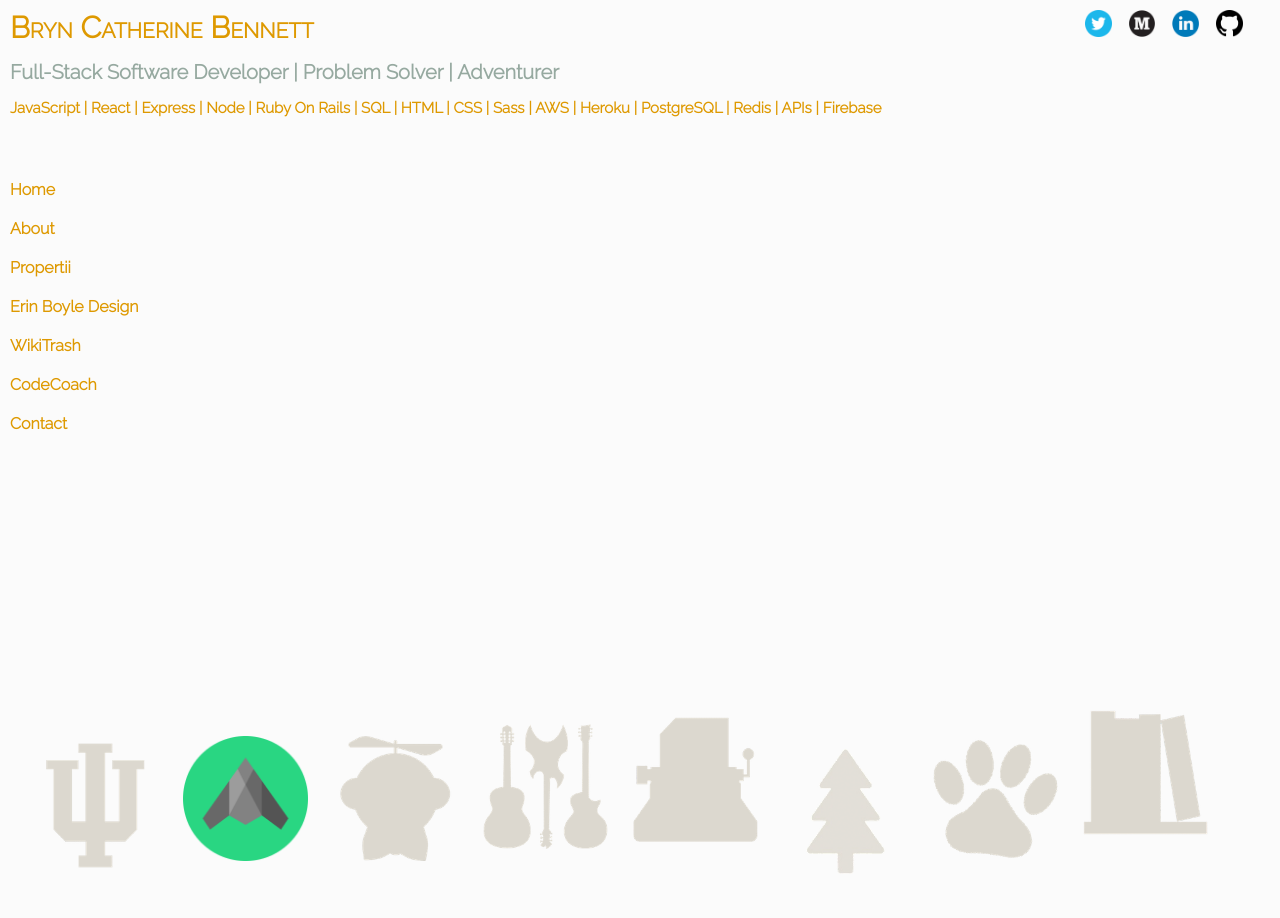
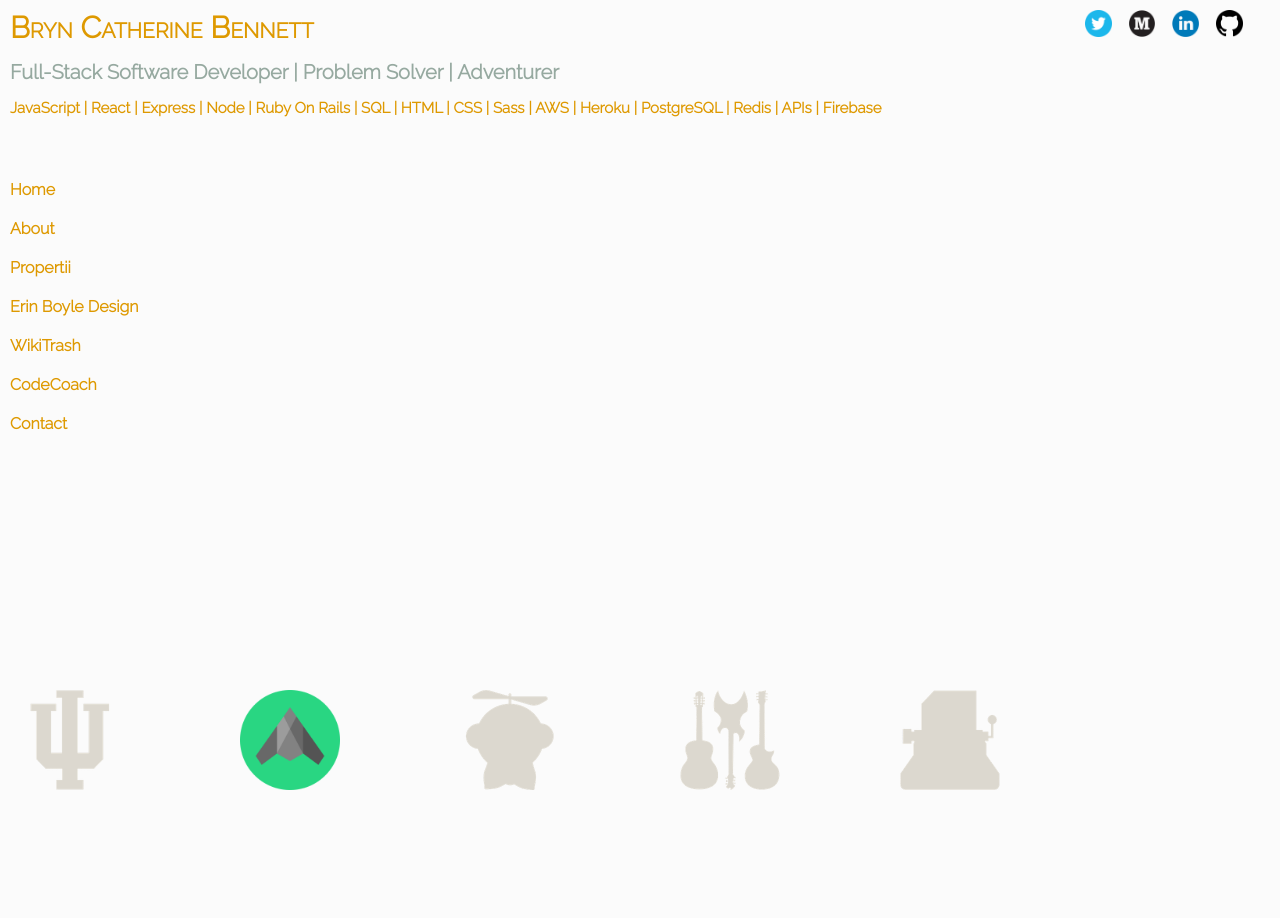
Before and after one commit to bbennett7/portfolio, a React (Create React App) app: page / in a window 1280 px wide. Shown: the top 918 px of the page. Built offline with nearby package versions, Linux system fonts and the light colour scheme.

Commit message:
Home icon styling

```diff
--- a/src/components/HomeIcon/HomeIcon.js
+++ b/src/components/HomeIcon/HomeIcon.js
@@ -5,13 +5,15 @@ export default class HomeIcon extends Component {
   render() {
     return (
       <div className={styles.container}>
-        <div className={styles.icon}>
-          <img className={styles.greyIcon} src={this.props.greyFile} height="150" width="150" />
+        <div className={styles.iconWrapper}>
+          <div className={styles.icon}>
+            <img className={styles.greyIcon} src={this.props.greyFile} height="150" width="150" />
+          </div>
+          <div className={styles.icon}>
+            <img className={styles.colorIcon} src={this.props.colorFile} height="150" width="150" />
+          </div>
         </div>
-        <div className={styles.icon}>
-          <img className={styles.colorIcon} src={this.props.colorFile} height="150" width="150" />
-        </div>
-        <div className={styles.iconText}>
+        <div className={styles.iconTextWrapper}>
           <h4 className={styles.iconText}>{this.props.title}</h4>
           <h6 className={styles.iconText}>{this.props.firstLine}</h6>
           <h6 className={styles.iconText}>{this.props.secondLine}</h6>
--- a/src/components/HomeIcon/HomeIcon.module.scss
+++ b/src/components/HomeIcon/HomeIcon.module.scss
@@ -2,10 +2,20 @@
 
 .container {
   display: flex;
-  flex-direction: row;
-  width: 150px;
+  flex-direction: column;
+  width: 180px;
   height: 190px;
   align-content: center;
+  padding: 20px;
+}
+
+.iconWrapper, .colorIcon, .greyIcon {
+  width: 100px;
+  height: 100px;
+}
+
+.iconWrapper {
+  position: relative;
 }
 
 .icon {
@@ -15,48 +25,49 @@
 }
 
 .container:hover .greyIcon {
-  width: 125px;
-  height: 125px;
   -webkit-filter: opacity(0);
   -webkit-transform: scale(1.01);
-  position: absolute;
 }
 
 .colorIcon {
-  width: 125px;
-  height: 125px;
-  margin: 0px 33px;
   -webkit-filter: opacity(0);
   -webkit-transition: all .8s ease-in-out;
   position: absolute;
+  top: 0;
+  left: 0;
 }
 
 .greyIcon {
-  width: 125px;
-  height: 125px;
-  margin: 0px 33px;
   z-index: 2;
   filter: rgb(220, 216, 207);
   -webkit-filter: opacity(1);
   -webkit-transition: all .8s ease-in-out;
   position: absolute;
+  top: 0;
+  left: 0;
+}
+
+.iconTextWrapper {
+  width: 180px;
+  height: 70px;
+  flex-direction: column;
 }
 
 .iconText {
+  width: 200px;
   -webkit-filter: opacity(0);
   -webkit-transition: all .8s ease-in-out;
-  position: relative;
-  top:125px;
   text-align: center;
+  flex-wrap: wrap;
+  text-align: center;
+  margin: 0px;
 }
 
-.container h4, .container h6  {
-  display: block;
-  text-align: center;
-  margin: 0px 0px;
-}
-
-.container:hover h4, .container:hover h6, .container:hover .colorIcon  {
+.container:hover * {
   -webkit-filter: opacity(1);
   -webkit-transform: scale(1.01);
 }
+
+.iconTextWrapper h6 {
+  font-size: 10px;
+}
```
